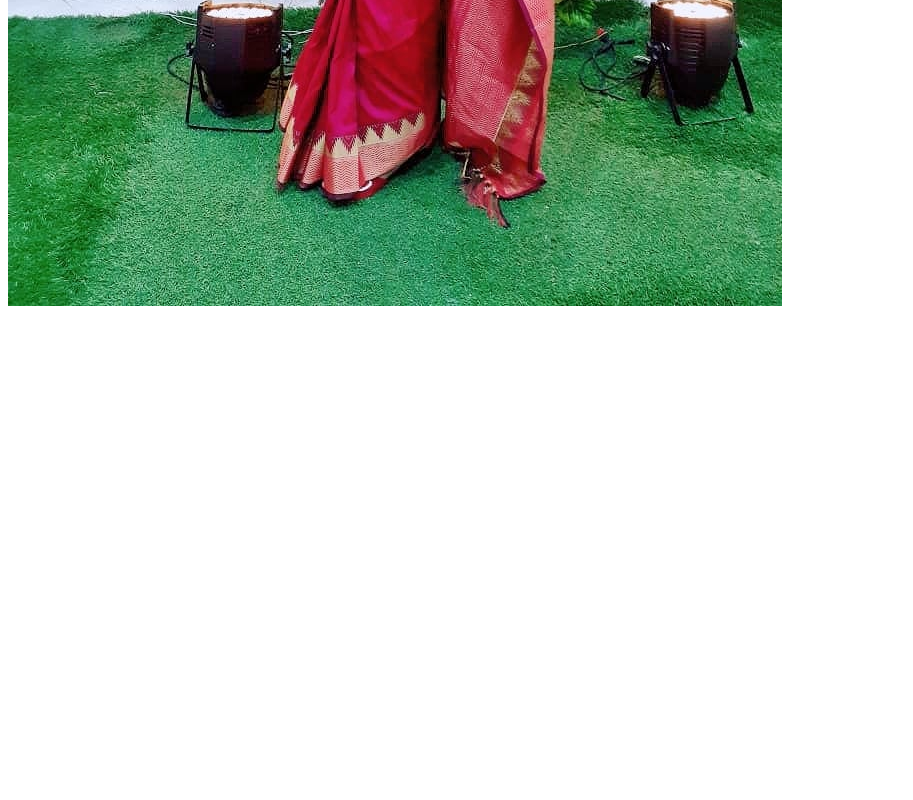
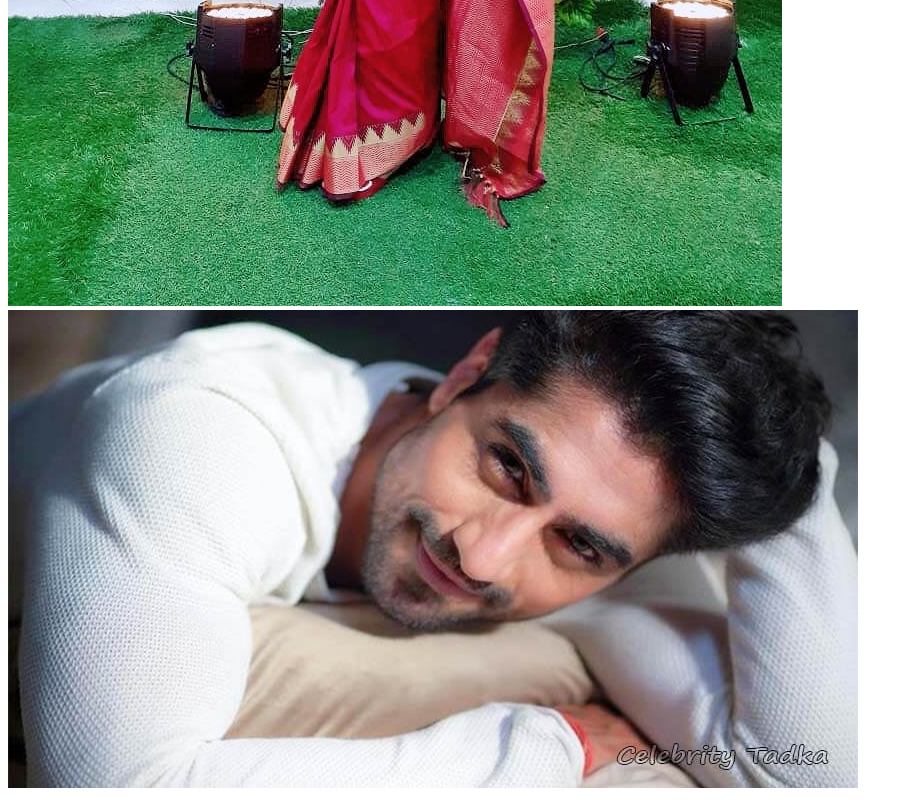
Before and after one commit to shova29/my-second-repo, a plain HTML site: page index.html in a window 1280 px wide. Shown: the part 1488-2288 px from the top of the page, without its empty margins (0-913 px from the left). Before the commit the page ends 1806 px from the top, so only its background shows below. Drawn offline with Linux system fonts and the light colour scheme.

Commit message:
further text added

```diff
--- a/index.html
+++ b/index.html
@@ -17,5 +17,6 @@
     <img src="robertp1.jpg" alt="Robert Pattinson">
     <img src="grandma.jpg" alt="Grandma">
     <img src="shova.jpg" alt="Bibi Halima">
+    <img src="images/harshad-chopra.jpg" alt="Harshad Chopra">
 </body>
 </html>
```
Also changed, not shown: images/harshad-chopra.jpg (added).
